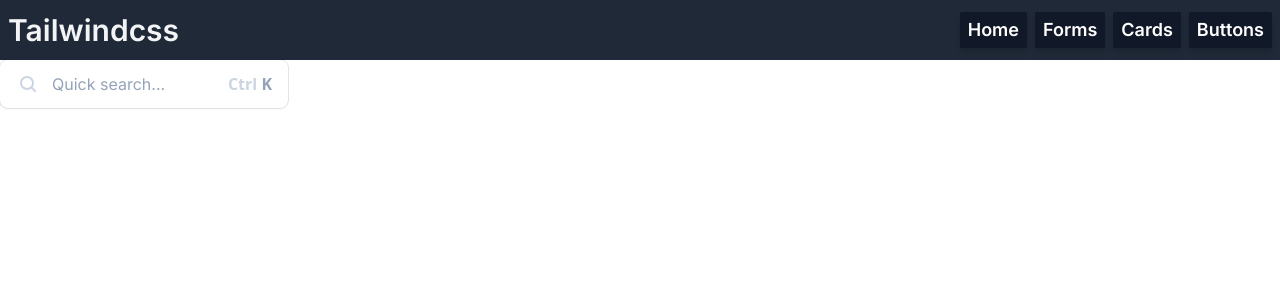
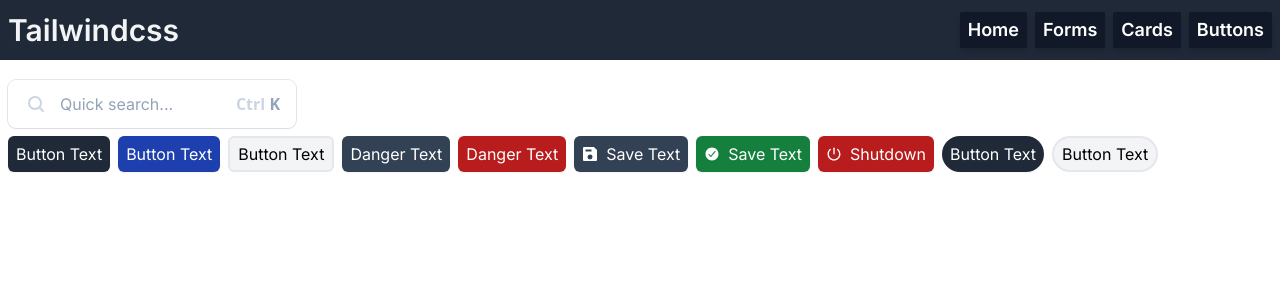
Before and after one commit to heera9331/tailwindcss-com-lib, a Next.js app: page /buttons in a window 1280 px wide. Shown: the top 300 px of the page. Built offline with nearby package versions, Linux system fonts and the light colour scheme.

Commit message:
buttons added

```diff
--- a/app/buttons/page.tsx
+++ b/app/buttons/page.tsx
@@ -1,11 +1,10 @@
+import { IoSaveSharp } from "react-icons/io5";
+import { IoPower } from "react-icons/io5";
+import { IoCheckmarkCircleSharp } from "react-icons/io5";
 
-const Page = () => {
+const QuickSearchButton = () => {
 
     return (
-        <div>
-
-            <div className=""
-            >
         <button type="button" className="hidden sm:flex items-center w-72 text-left space-x-3 px-4 h-12 bg-white ring-1 ring-slate-900/10 hover:ring-slate-300 focus:outline-none focus:ring-2 focus:ring-sky-500 shadow-sm rounded-lg text-slate-400 dark:bg-slate-800 dark:ring-0 dark:text-slate-300 dark:highlight-white/5 dark:hover:bg-slate-700">
             <svg width="24" height="24" fill="none" stroke="currentColor" stroke-width="2" stroke-linecap="round" stroke-linejoin="round" className="flex-none text-slate-300 dark:text-slate-400" aria-hidden="true">
                 <path d="m19 19-3.5-3.5">
@@ -16,7 +15,53 @@
             <kbd className="font-sans font-semibold dark:text-slate-500">
                 <abbr title="Control" className="no-underline text-slate-300 dark:text-slate-500">Ctrl </abbr> K</kbd>
         </button>
+    )
+}
+
+const Page = () => {
+
+    return (
+        <div>
+            <QuickSearchButton />
+            <div className="flex flex-wrap gap-2 py-2">
+                <button className="bg-gray-800 px-2 py-1 rounded-md text-white shadow-sm hover:bg-gray-700">
+                    Button Text
+                </button>
+                <button className="bg-blue-800 px-2 py-1 rounded-md text-white shadow-sm hover:bg-blue-700">
+                    Button Text
+                </button>
+                <button className="bg-gray-100 px-2 py-1 rounded-md   hover:bg-white border-2 border-gray-200">
+                    Button Text
+                </button>
+                <button className="bg-slate-700 px-2 py-1 rounded-md text-white shadow-sm hover:bg-slate-600">
+                    Danger Text
+                </button>
+                <button className="bg-red-700 px-2 py-1 rounded-md text-white shadow-sm hover:bg-red-600">
+                    Danger Text
+                </button>
+                <button className="flex gap-2 items-center bg-slate-700 px-2 py-1 rounded-md text-white shadow-sm hover:bg-slate-600">
+                    <IoSaveSharp />
+                    <span>Save Text</span>
+                </button>
+                <button className="flex gap-2 items-center bg-green-700 px-2 py-1 rounded-md text-white shadow-sm hover:bg-green-600">
+                    <IoCheckmarkCircleSharp />
+                    <span>Save Text</span>
+                </button>
+                <button className="flex gap-2 items-center bg-red-700 px-2 py-1 rounded-md text-white shadow-sm hover:bg-red-600">
+                    <IoPower />
+                    <span>Shutdown</span>
+                </button>
+                <button className="bg-gray-800 px-2 py-1 rounded-full text-white shadow-sm hover:bg-gray-700">
+                    Button Text
+                </button>
+                <button className="bg-gray-100 px-2 py-1 rounded-full   hover:bg-white border-2 border-gray-200">
+                    Button Text
+                </button>
             </div>
+            <div>
+
+            </div>
+
         </div>
     )
 }
--- a/app/layout.tsx
+++ b/app/layout.tsx
@@ -44,7 +44,9 @@
             </li>
           </ul>
         </header>
-        {children}
+        <div className="mt-[20px] px-2">
+          {children}
+        </div>
       </body>
     </html>
   );
```
Also changed, not shown: package.json (+5 -4 lines), 1 other file (tests, documents, lock files or other folders). Lines whose indentation alone changed are shown as unchanged.
